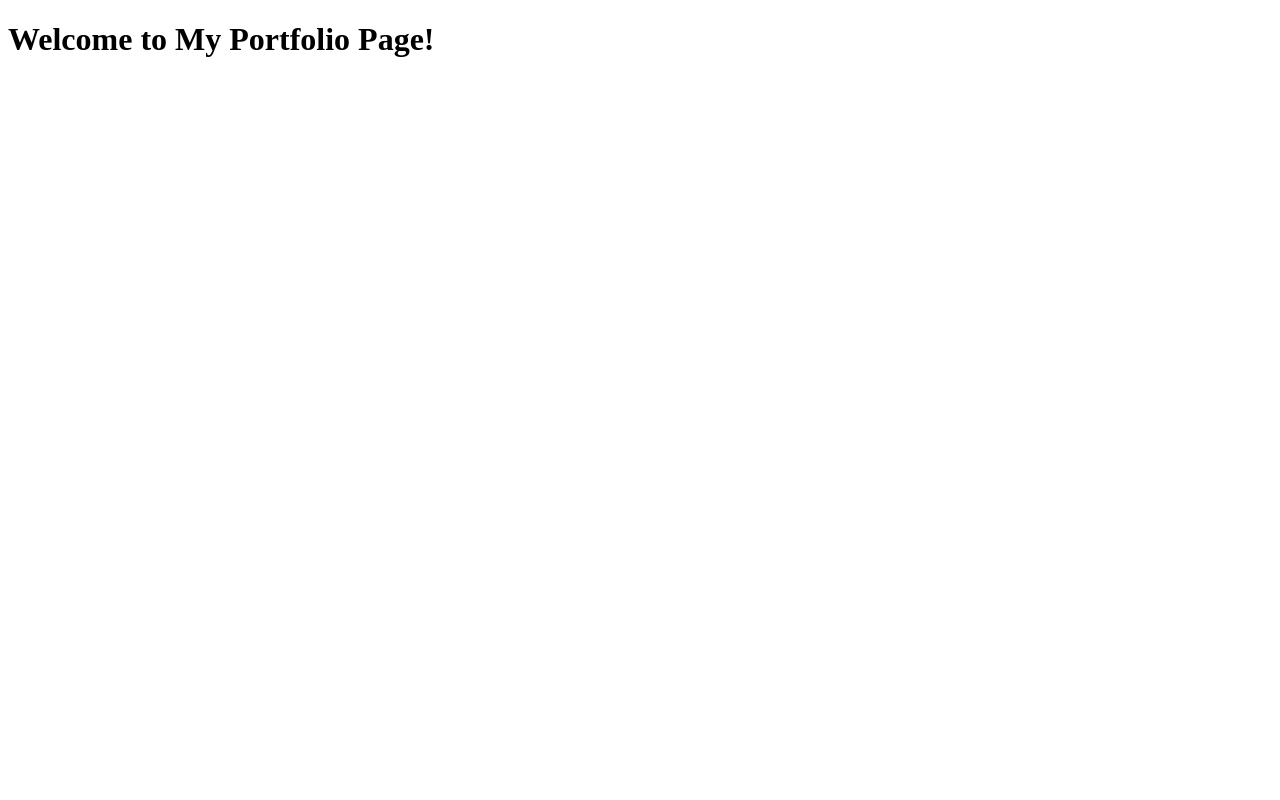
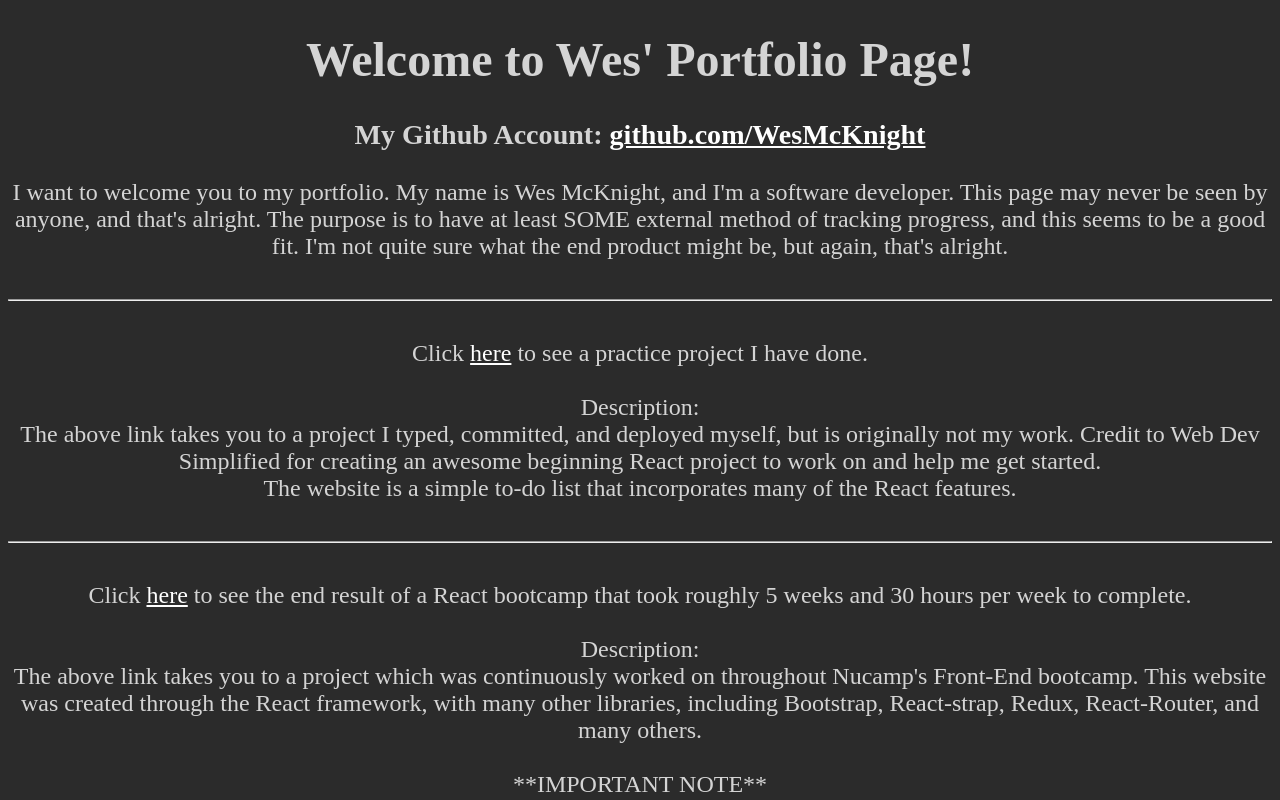
Before and after one commit to WesMcKnight/wes-portfolio, a React (Create React App) app: page / in a window 1280 px wide. Shown: the top 800 px of the page. Built offline with nearby package versions, Linux system fonts and the light colour scheme.

Commit message:
project descriptions and links

```diff
--- a/package.json
+++ b/package.json
@@ -7,9 +7,11 @@
     "@testing-library/jest-dom": "^5.16.5",
     "@testing-library/react": "^13.4.0",
     "@testing-library/user-event": "^13.5.0",
+    "bootstrap": "^5.2.3",
     "react": "^18.2.0",
     "react-dom": "^18.2.0",
     "react-scripts": "5.0.1",
+    "react-strap": "^0.0.1",
     "web-vitals": "^2.1.4"
   },
   "scripts": {
--- a/src/App.js
+++ b/src/App.js
@@ -1,6 +1,14 @@
+import Homepage from "./pages/HomePage";
+import ProjectList from "./pages/ProjectList";
+import "./css/styles.css"
+
+
 function App() {
   return (
-    <h1>Welcome to My Portfolio Page!</h1>
+    <>
+      <Homepage />
+      <ProjectList />
+    </>
   );
 }
 
--- /dev/null
+++ b/src/css/styles.css
@@ -0,0 +1,9 @@
+body {
+    text-align: center;
+    background: rgb(43, 43, 43);
+    color:rgb(212, 212, 212);
+    font-size: 1.5em;
+}
+a {
+    color:white
+}
--- /dev/null
+++ b/src/pages/HomePage.js
@@ -0,0 +1,10 @@
+const Homepage = () => {
+    return(
+        <>
+            <h1>Welcome to Wes' Portfolio Page!</h1>
+            <h3>My Github Account: <a target="_blank" rel="noreferrer" href="https://github.com/WesMcKnight">github.com/WesMcKnight</a></h3>
+        </>
+    )
+}
+
+export default Homepage;
--- /dev/null
+++ b/src/pages/ProjectList.js
@@ -0,0 +1,18 @@
+const ProjectList = () => {
+    return (
+        <>
+            <div>
+                I want to welcome you to my portfolio. My name is Wes McKnight, and I'm a software developer. This page may never be seen by anyone, and that's alright. The purpose is to have at least SOME external method of tracking progress, and this seems to be a good fit. I'm not quite sure what the end product might be, but again, that's alright.<br/><br/><hr/>
+            </div>
+            <div>
+                <br/>
+                Click <a target="_blank" rel="noreferrer" href="http://wesmcknight.github.io/wes-react-webpage">here</a> to see a practice project I have done.<br/><br/>Description:<br/> The above link takes you to a project I typed, committed, and deployed myself, but is originally not my work. Credit to Web Dev Simplified for creating an awesome beginning React project to work on and help me get started.<br/>The website is a simple to-do list that incorporates many of the React features.<br/><br/><hr/>
+            </div>
+            <div>
+                <br/>Click <a target="_blank" rel="noreferrer" href="http://wesmcknight.github.io/react-nucampsite">here</a> to see the end result of a React bootcamp that took roughly 5 weeks and 30 hours per week to complete.<br/><br/>Description:<br/> The above link takes you to a project which was continuously worked on throughout Nucamp's Front-End bootcamp. This website was created through the React framework, with many other libraries, including Bootstrap, React-strap, Redux, React-Router, and many others.<br/><br/>**IMPORTANT NOTE**<br/>Some of the application features will not render unless you have a local JSON server running on port 3001. The purpose of this functionality was to mimic the website making requests to a server. The JSON file may be downloaded <a target="_blank" rel="noreferrer" href="http://github.com/WesMcKnight/react-nucampsite/tree/main">here</a>. To run the server, go to the link, and save the folder labeled "json-server". Once saved, you will need to open a terminal to the file location of your JSON server. Once there, enter this command in the CLI:<br/> <br/>json-server -H 0.0.0.0 --watch db.json -p 3001 -d 2000
+            </div>
+        </>
+    )
+}
+
+export default ProjectList;
```
Also changed, not shown: src/images/jsonServer.png (added), 1 other file (tests, documents, lock files or other folders).
